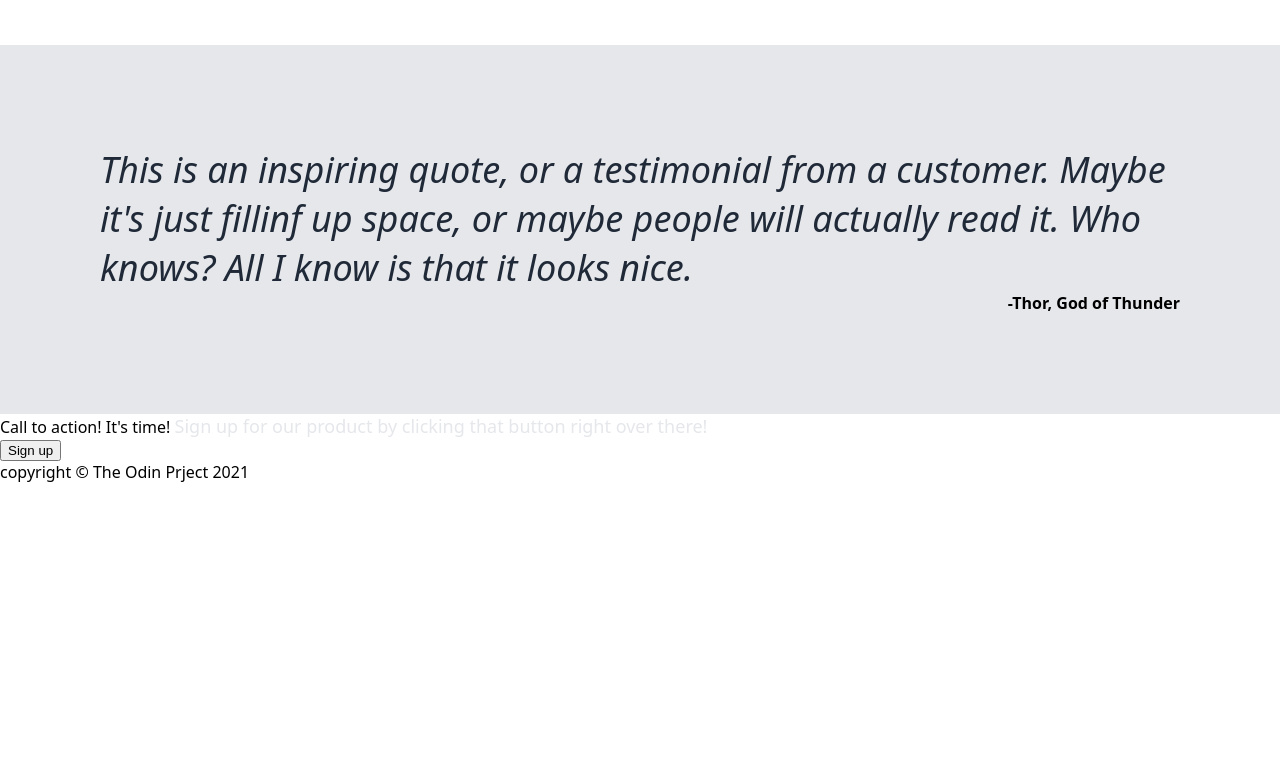
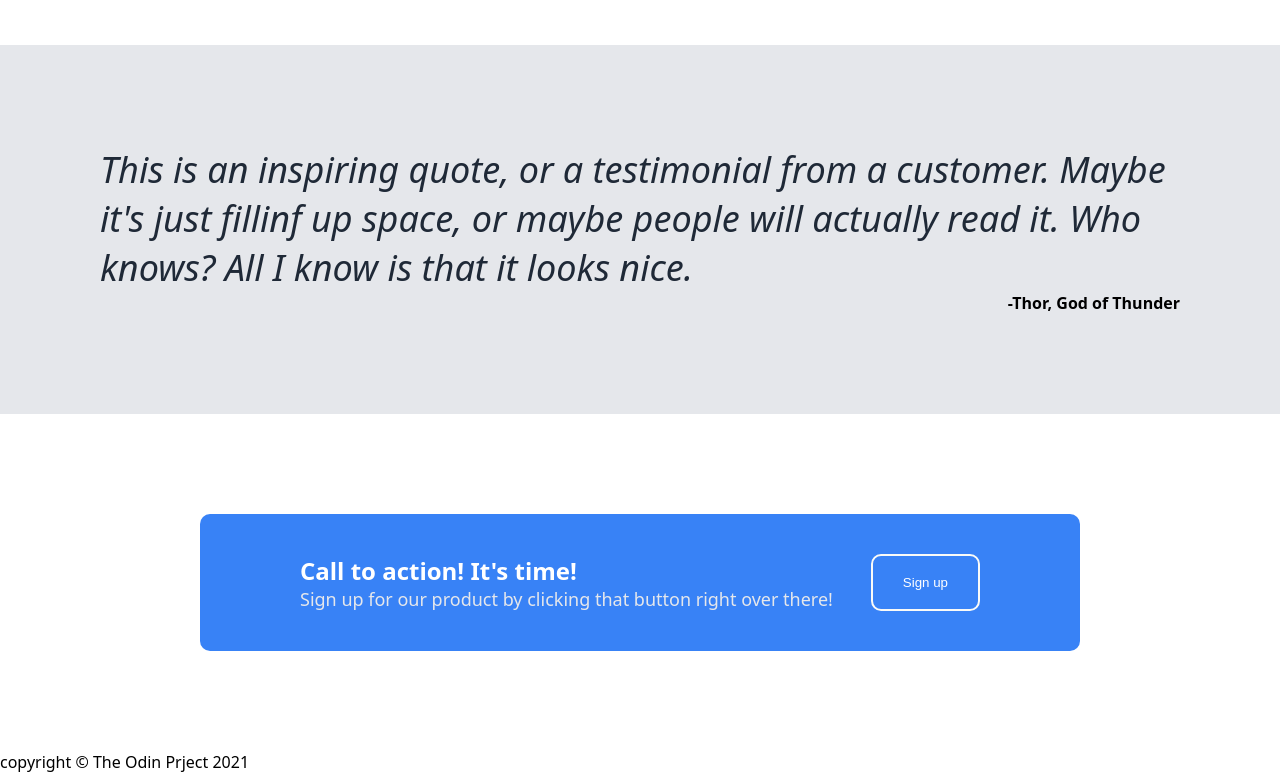
Before and after one commit to BBJ197/TheOdinProject-LandingPage, a plain HTML site: page index.html in a window 1280 px wide. Shown: the part 863-1636 px from the top of the page. Before the commit the page ends 1346 px from the top, so only its background shows below. Drawn offline with Linux system fonts and the light colour scheme.

Commit message:
body 4 has been finished

```diff
--- a/index.html
+++ b/index.html
@@ -64,7 +64,7 @@
     <div class="body4">
         <div class="box">
             <div class="boxtext">
-                Call to action! It's time!
+                <h3>Call to action! It's time!</h3>
                 <p1>Sign up for our product by clicking that button right over there!</p1>
             </div>
             <button class="signup2">Sign up</button>
--- a/style.css
+++ b/style.css
@@ -37,6 +37,12 @@ h2{
 p2 {
     text-align: center;
     font-size: 13px;
+}
+
+h3 {
+    color: white;
+    font-size: 24px;
+    margin: 0px;
 }
 
 .i{
@@ -124,3 +130,28 @@ p2 {
     text-align: right;
     font-weight: 900;
 }
+
+.body4 {
+    padding: 100px 200px;
+}
+
+.box {
+    background-color: #3882F6;
+    display: flex;
+    padding: 40px 100px;
+    border-radius: 10px;
+    justify-content: space-between;
+}
+
+.boxtext {
+    display: flex;
+    flex-direction: column;
+}
+
+.signup2 {
+    background-color: #3882F6;
+    color: white;
+    border: #F9FAF8 solid 2px;
+    border-radius: 10px;
+    padding: 0px 30px;
+}
```
